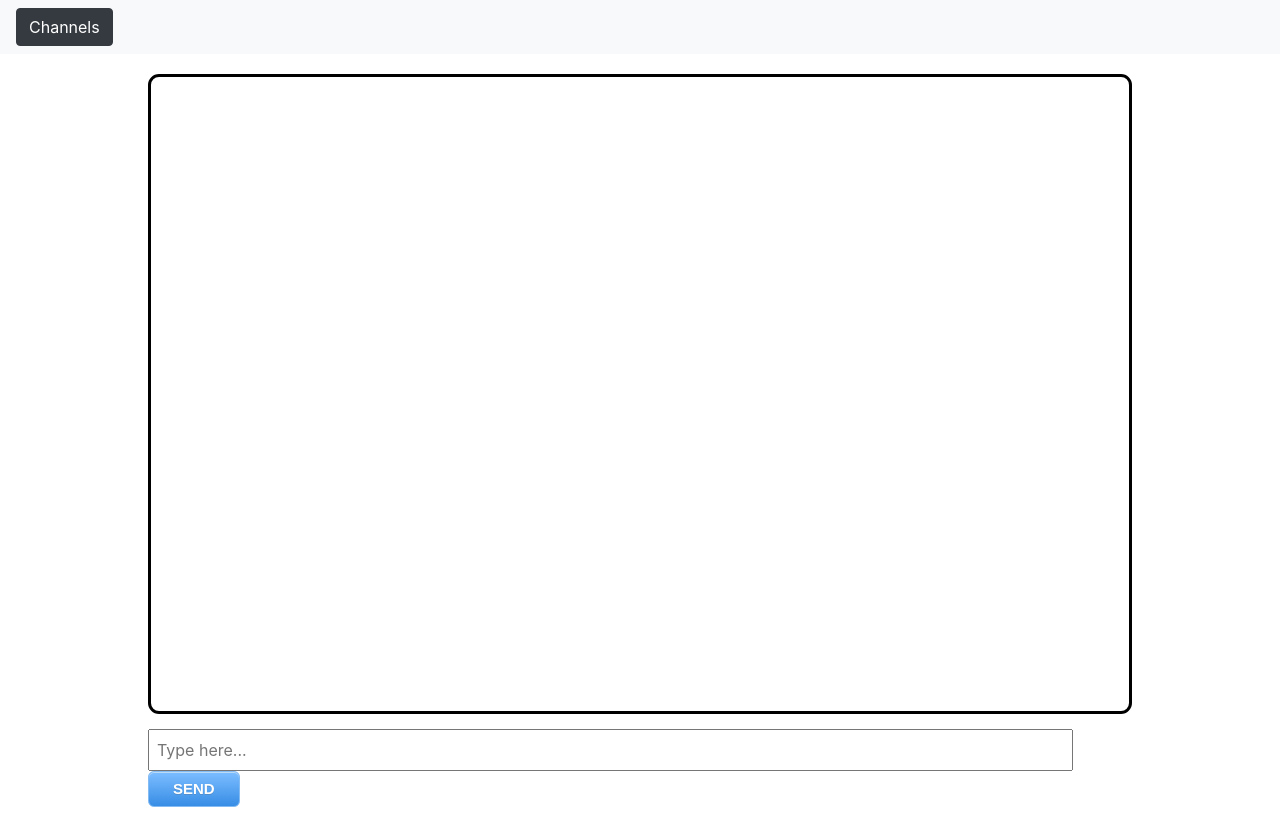
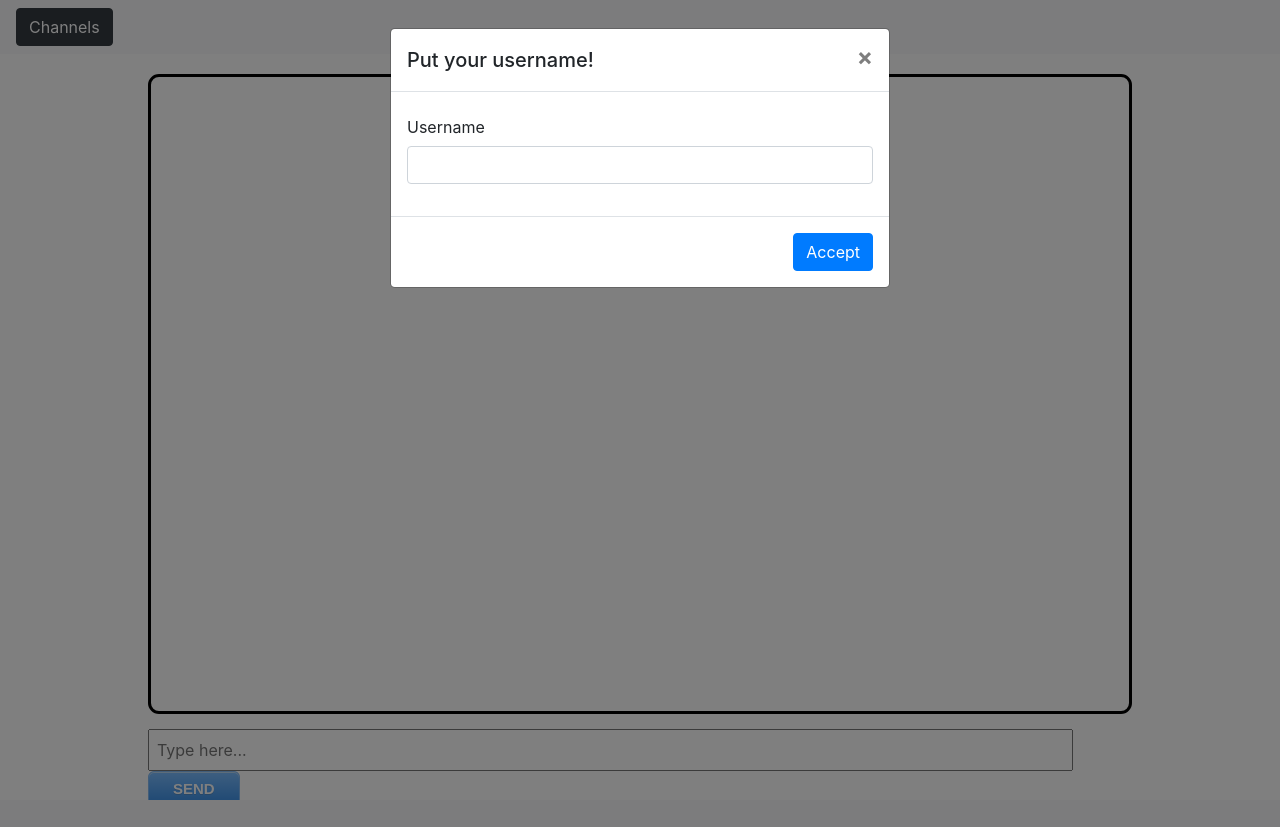
Before and after one commit to Leidhe/project2, a Flask app: page / in a window 1280 px wide. After the commit the page ends 800 px from the top, so only its background shows below. Run offline with Flask 2, Linux system fonts and the light colour scheme; some libraries are stand-ins or nearby versions.

Commit message:
Added modal for username

```diff
--- a/static/scripts/index.js
+++ b/static/scripts/index.js
@@ -1,9 +1,17 @@
-if (!localStorage.getItem('username'))
-    localStorage.setItem('username', "Manolo");
+localStorage.clear();
+document.addEventListener('DOMContentLoaded', () => {
+    // Check username
+    if (!localStorage.getItem('username')){
+        $('#username_modal').modal({backdrop: 'static', keyboard: false});
+    }
+    // Set username
+    $('#username_modal').on('hide.bs.modal', function (event) {
+        var modal = $(this)
+        var username = modal.find('.modal-body input').val();
+        localStorage.setItem('username', username);
+    })
 
 
-
-document.addEventListener('DOMContentLoaded', () => {
     let room;
     // Connect to websocket
     var socket = io.connect(location.protocol + '//' + document.domain + ':' + location.port);
--- a/templates/index.html
+++ b/templates/index.html
@@ -26,6 +26,32 @@
 </head>
 
 <body>
+    <!--Choose username-->
+    <div class="modal fade" id="username_modal" tabindex="-1" role="dialog" aria-labelledby="exampleModalLabel"
+    aria-hidden="true">
+    <div class="modal-dialog .modal-dialog-centered" role="document">
+        <div class="modal-content">
+            <div class="modal-header">
+                <h5 class="modal-title" id="exampleModalLabel">Put your username!</h5>
+                <button type="button" class="close" data-dismiss="modal" aria-label="Close">
+                    <span aria-hidden="true">&times;</span>
+                </button>
+            </div>
+            <div class="modal-body">
+                <form>
+                    <div class="form-group">
+                        <label for="username" class="col-form-label">Username</label>
+                        <input type="text" class="form-control" id="username" name="username">
+                    </div>
+                </form>
+            </div>
+            <div class="modal-footer">
+                <button type="button" class="btn btn-primary" data-dismiss="modal">Accept</button>
+            </div>
+        </div>
+    </div>
+</div>
+
     <!--Main nav-->
     <nav id="main-nav" class="navbar navbar-expand-lg navbar-light bg-light">
         <button class="btn btn-dark" id="open" onclick="openNav()">Channels</button>
@@ -61,7 +87,7 @@
         </div>
         <!-- Input area-->
 
-        <div id="input-message"  class="input-group">
+        <div id="input-message" class="input-group">
             <input type="text" id="user_message" placeholder="Type here..." autocomplete="off"><br>
             <button id="send_message">SEND</button>
 
```
